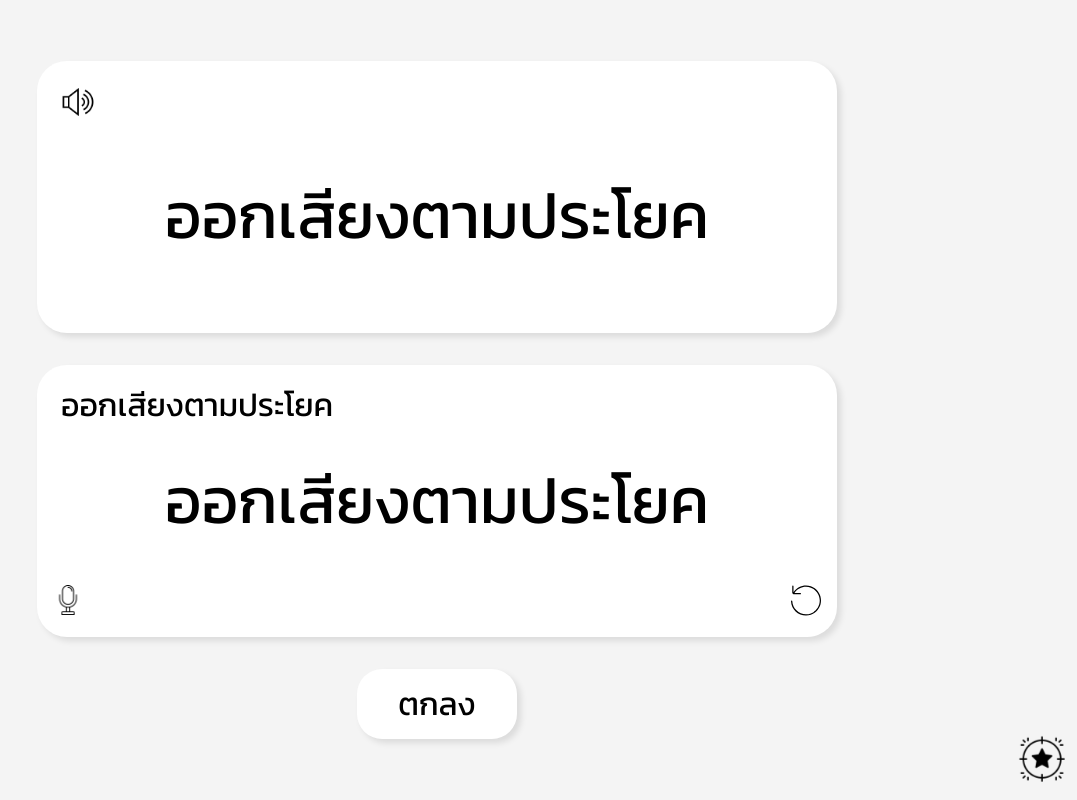
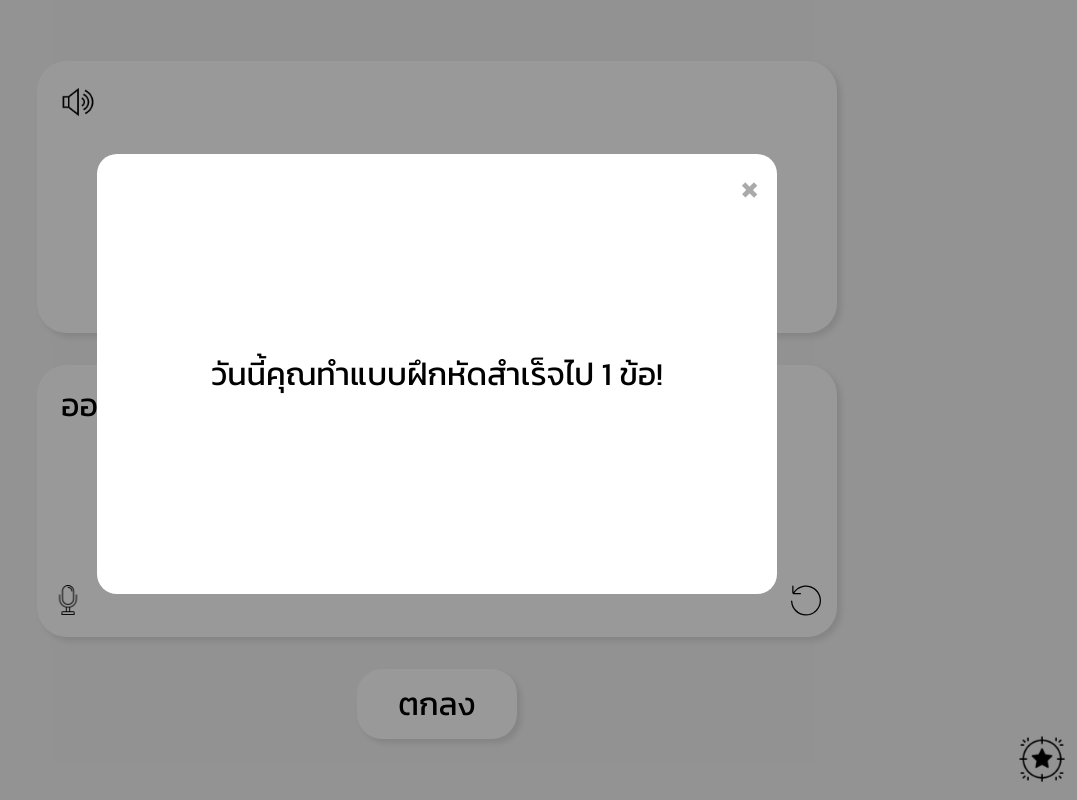
Before and after one commit to nuannim/miau, a plain HTML site: page front/index.html in a window 1280 px wide. Both pictures are taken after a click on the element 1245 px from the left and 762 px from the top of the page. Shown: the whole page, without its empty margins (203-1280 px from the left). Drawn offline with Linux system fonts and the light colour scheme.

Commit message:
update front

```diff
--- a/front/index.css
+++ b/front/index.css
@@ -107,6 +107,55 @@ main {
 #mic img{
     width: 30px;
 }
+/* Popup container */
+.popup {
+    display: none;
+    position: fixed; /* Stay in place */
+    z-index: 1; /* Sit on top */
+    left: 0;
+    top: 0;
+    width: 100%; /* Full width */
+    height: 100%; /* Full height */
+    overflow:hidden;
+    background-color: rgb(0,0,0); /* Fallback color */
+    background-color: rgba(0,0,0,0.4); /* Black w/ opacity */
+}
+
+/* Popup content */
+.popup-content {
+    background-color: #ffffff;
+    margin: 12% auto;
+    padding: 20px;
+    width: 50%;
+    height: 50%;
+    border-radius: 20px;
+    display: flex;
+    justify-content: center;
+    align-items: center;
+    position: relative;
+    flex-direction: column;
+}
+.popup-content p{
+    font-size: 4vh;
+}
+/* Close button */
+.close {
+    position: absolute;
+    color: #aaa;
+    top: 0;
+    font-size: 5vh;
+    font-weight: bold;
+    top: 3px;
+    right: 20px;
+}
+
+.close:hover,
+.close:focus {
+    color: black;
+    text-decoration: none;
+    cursor: pointer;
+}
+
 @media (max-width: 800px){
     #r-sentence{
         font-size: 4vh;
--- a/front/index.html
+++ b/front/index.html
@@ -28,7 +28,23 @@
             </div>
         </div>
         <div id="done">ตกลง</div>
-        <div class="archive"><img src="/front/target_11091578.png" alt=""></div>
+        <div class="archive" onclick="togglePopup()"><img src="/front/target_11091578.png" alt=""></div>
+        <div id="popup" class="popup">
+            <div class="popup-content">
+                <span class="close" onclick="togglePopup()">&times;</span>
+                <p>วันนี้คุณทำแบบฝึกหัดสำเร็จไป 1 ข้อ!</p>
+            </div>
+        </div>
     </main>
+    <script>
+        function togglePopup() {
+            var popup = document.getElementById("popup");
+            if (popup.style.display === "block") {
+                popup.style.display = "none";
+            } else {
+                popup.style.display = "block";
+            }
+        }
+    </script>
 </body>
 </html>
```
